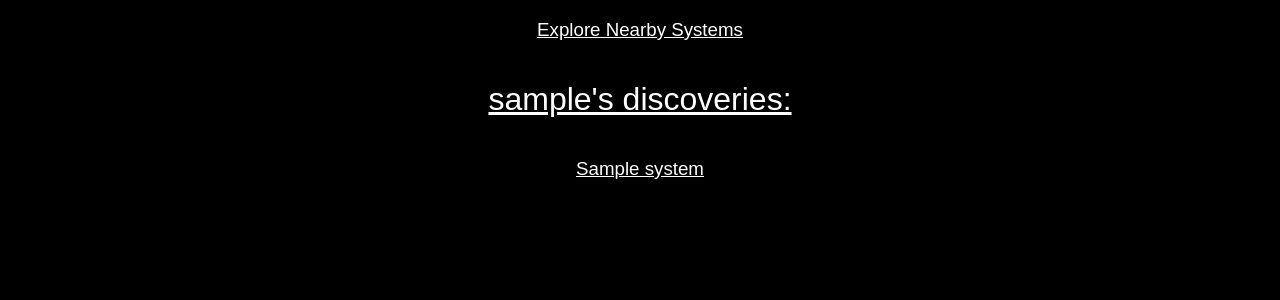
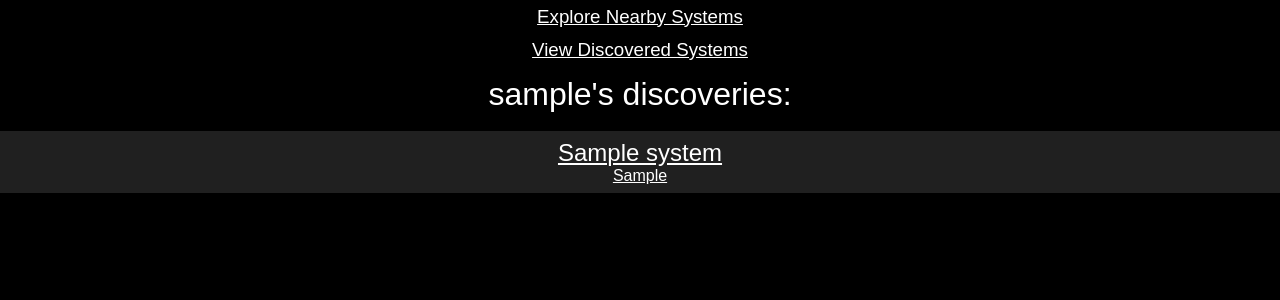
Before and after one commit to sammark1/Launch-a-Probe, a Django app: a page that uses main_app/templates/profile.html in a window 1280 px wide. Shown: the top 300 px of the page. Run offline with Django 4.2, Linux system fonts and the light colour scheme; tables that the repository leaves empty hold one stand-in row (values such as "Sample post"); some libraries are stand-ins or nearby versions; some web fonts are replaced.

Commit message:
user profile styling

```diff
--- a/main_app/static/styles/style.css
+++ b/main_app/static/styles/style.css
@@ -17,7 +17,9 @@ body{
 h1,h2,h3,h4,h5,h6{
     font-family: 'Zen Kaku Gothic Antique', sans-serif;
     font-weight:lighter;
-    text-decoration: underline;
+    /* text-decoration: underline; */
+    margin-block-start: 0.3em;
+    margin-block-end: 0.3em;
 }
 
 a{
@@ -122,4 +124,19 @@ background: linear-gradient(180deg, rgba(0,0,0,1) 0%, rgb(160, 160, 160) 100%);
     flex-direction:column;
     align-items:center;
 }
+.systemCard{
+    margin:.5rem;
+    background-color: var(--dark-gray);
+    width: 100%;
+    padding-block-start: .5rem;
+    padding-block-end: .5rem;
+}
+.systemCard > a{
+    display: flex;
+    flex-direction: column;
+    align-items:center;
+}
+.systemCard *{
+    margin:0
+}
 /* !SECTION */
--- a/main_app/templates/profile.html
+++ b/main_app/templates/profile.html
@@ -4,6 +4,9 @@
 <div id="discoveries">
   <a href="{% url 'System_Create' %}">
     <h3>Explore Nearby Systems</h3>
+  </a>
+  <a href="{% url 'Systems_List' %}">
+    <h3>View Discovered Systems</h3>
   </a>
 
   <h1>{{ username }}'s discoveries:</h1>
@@ -12,7 +15,8 @@
   {% for system in systems %}
   <div class="systemCard">
     <a href="{% url 'System_View' system.id %}">
-      <h3>{{ system.name }}</h3>
+      <h2>{{ system.name }}</h2>
+      <p>{{system.designation}}</p>
     </a>
   </div>
 
```
